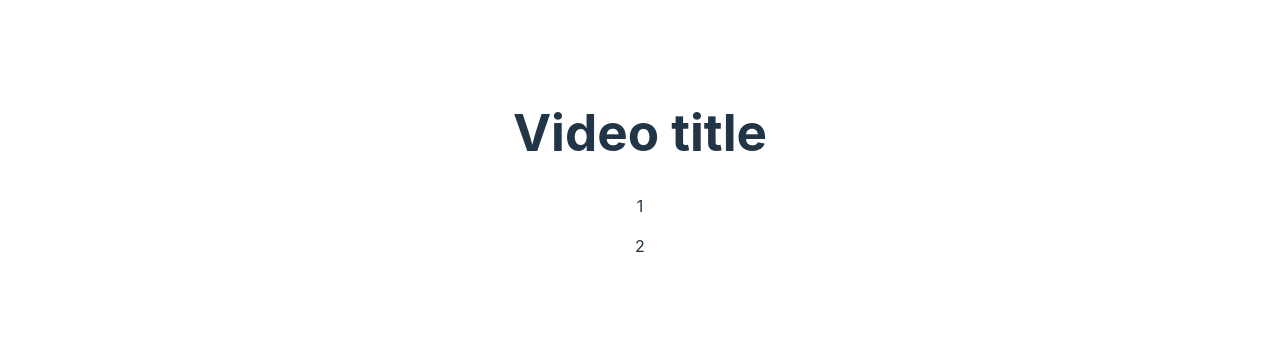
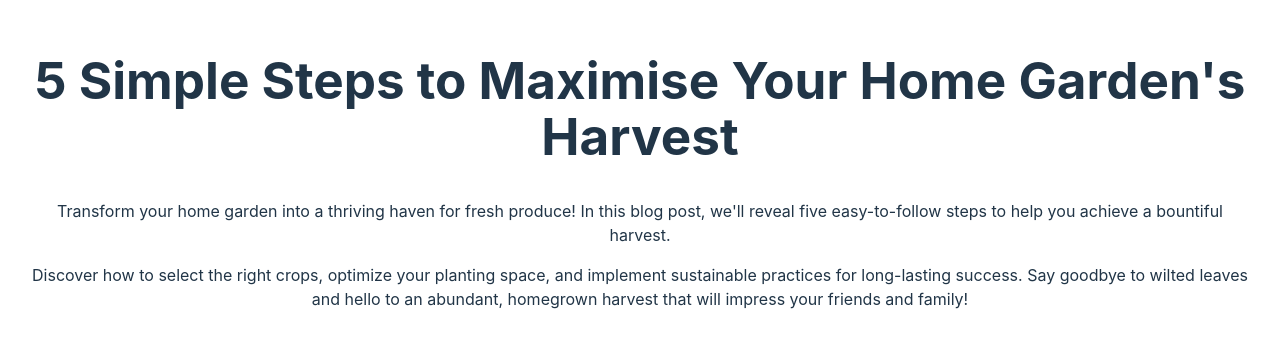
Before and after one commit to amigoscode/react, a React (Vite) app: page / in a window 1280 px wide. Shown: the part 228-576 px from the top of the page. Built offline with nearby package versions, Linux system fonts and the light colour scheme.

Commit message:
chore: add quiz solution

```diff
--- a/src/App.jsx
+++ b/src/App.jsx
@@ -1,9 +1,23 @@
 import './App.css';
+import BlogPost from './components/BlogPost';
 import Card from './components/Card';
 import Details from './components/Details';
 
 const App = () => {
-  return <Details />;
+  return (
+    <BlogPost title="5 Simple Steps to Maximise Your Home Garden's Harvest">
+      <p>
+        {' '}
+        Transform your home garden into a thriving haven for fresh produce! In this blog post, we'll reveal five
+        easy-to-follow steps to help you achieve a bountiful harvest.
+      </p>
+      <p>
+        Discover how to select the right crops, optimize your planting space, and implement sustainable practices for
+        long-lasting success. Say goodbye to wilted leaves and hello to an abundant, homegrown harvest that will impress
+        your friends and family!
+      </p>
+    </BlogPost>
+  );
 };
 
 export default App;
--- /dev/null
+++ b/src/components/BlogPost.jsx
@@ -0,0 +1,10 @@
+const BlogPost = ({ title, children }) => {
+  return (
+    <>
+      <h1>{title}</h1>
+      <div>{children}</div>
+    </>
+  );
+};
+
+export default BlogPost;
```
